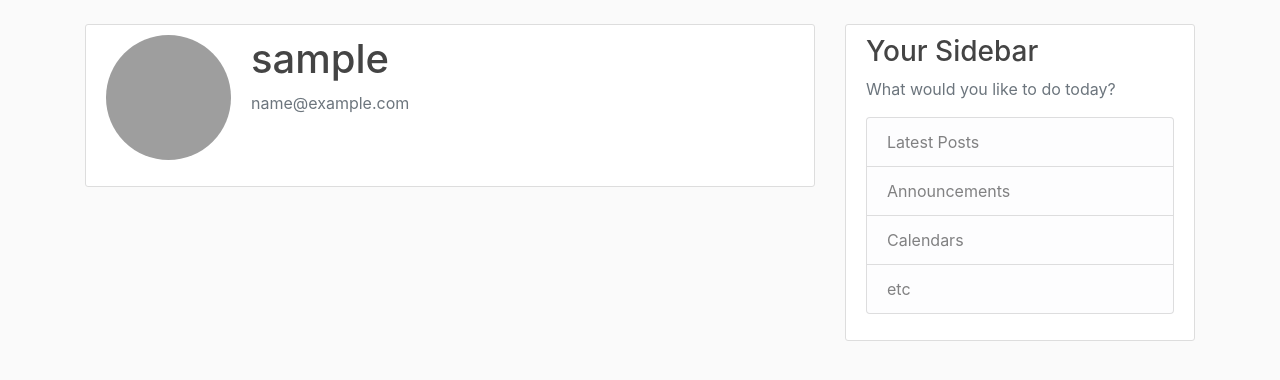
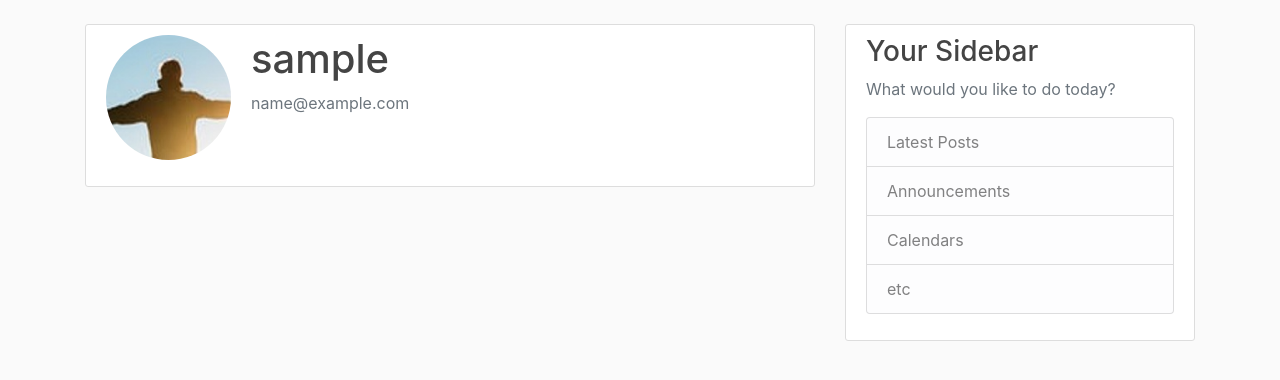
Before and after one commit to webroyit/ff59sg-RunnerBlog, a Flask app: page /account in a window 1280 px wide. Shown: the part 56-436 px from the top of the page. Run offline with Flask 2, Linux system fonts and the light colour scheme; the visitor is signed in with stand-in values (Sample User, id 1); data comes from the database, SQL or seed files in the repository; some libraries are stand-ins or nearby versions; grey boxes are pictures that could not be loaded.

Commit message:
Display an image on the account page

```diff
--- a/runnerblog/routes.py
+++ b/runnerblog/routes.py
@@ -92,4 +92,5 @@ def logout():
 @app.route("/account")
 @login_required
 def account():
-    return render_template("account.html", title = "Account")
+    image_file = url_for("static", filename = "profile_pics/" + current_user.image_file)
+    return render_template("account.html", title = "Account", image_file = image_file)
--- a/runnerblog/templates/account.html
+++ b/runnerblog/templates/account.html
@@ -2,7 +2,7 @@
 {% block content %}
     <div class="content-section">
         <div class="media">
-            <img class="rounded-circle account-img" src="userimage.jpg">
+            <img class="rounded-circle account-img" src="{{ image_file }}">
             <div class="media-body">
                 <h2 class="account-heading">{{ current_user.username }}</h2>
                 <p class="text-secondary">{{ current_user.email }}</p>
```
Also changed, not shown: runnerblog/static/profile_pics/default.jpg (added).
